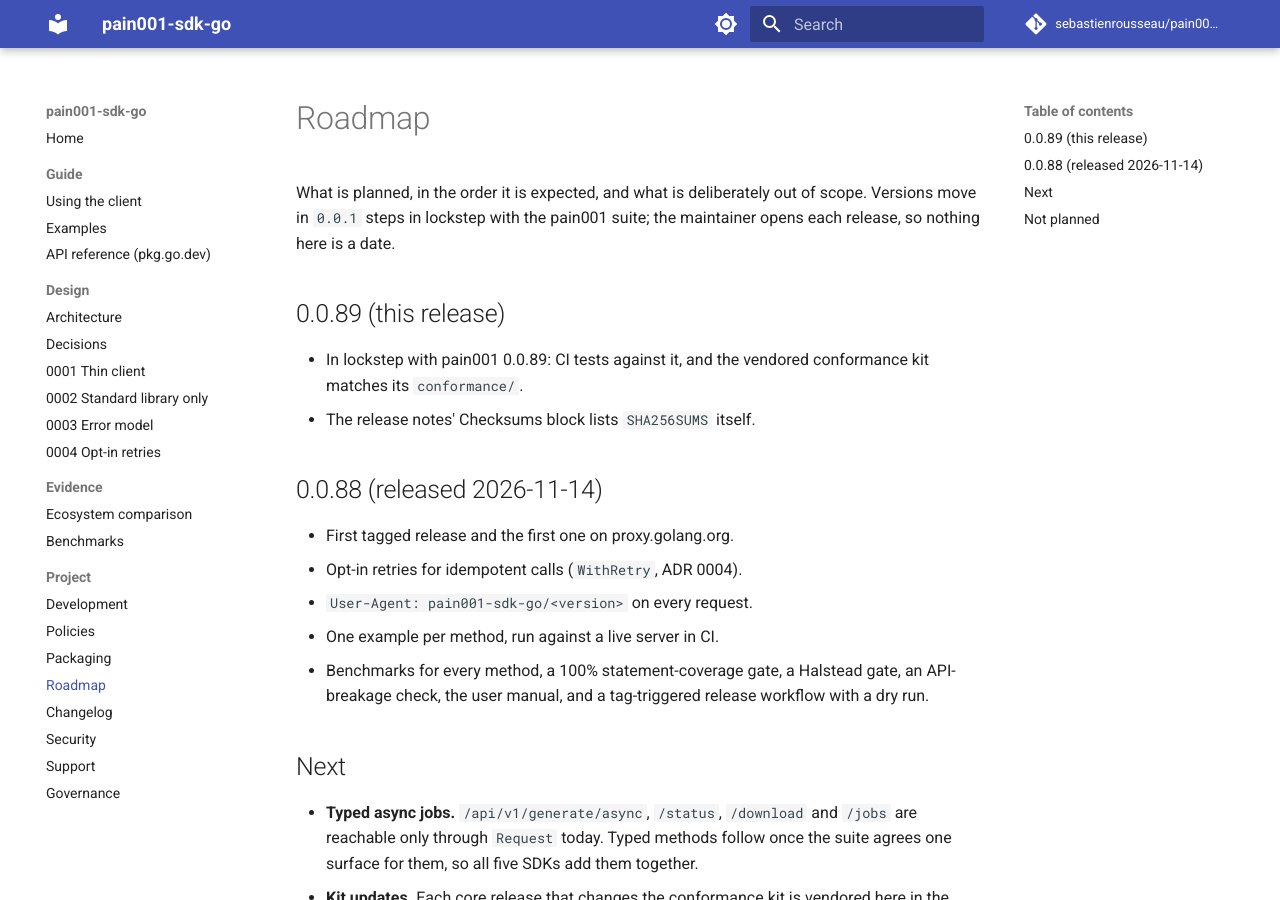
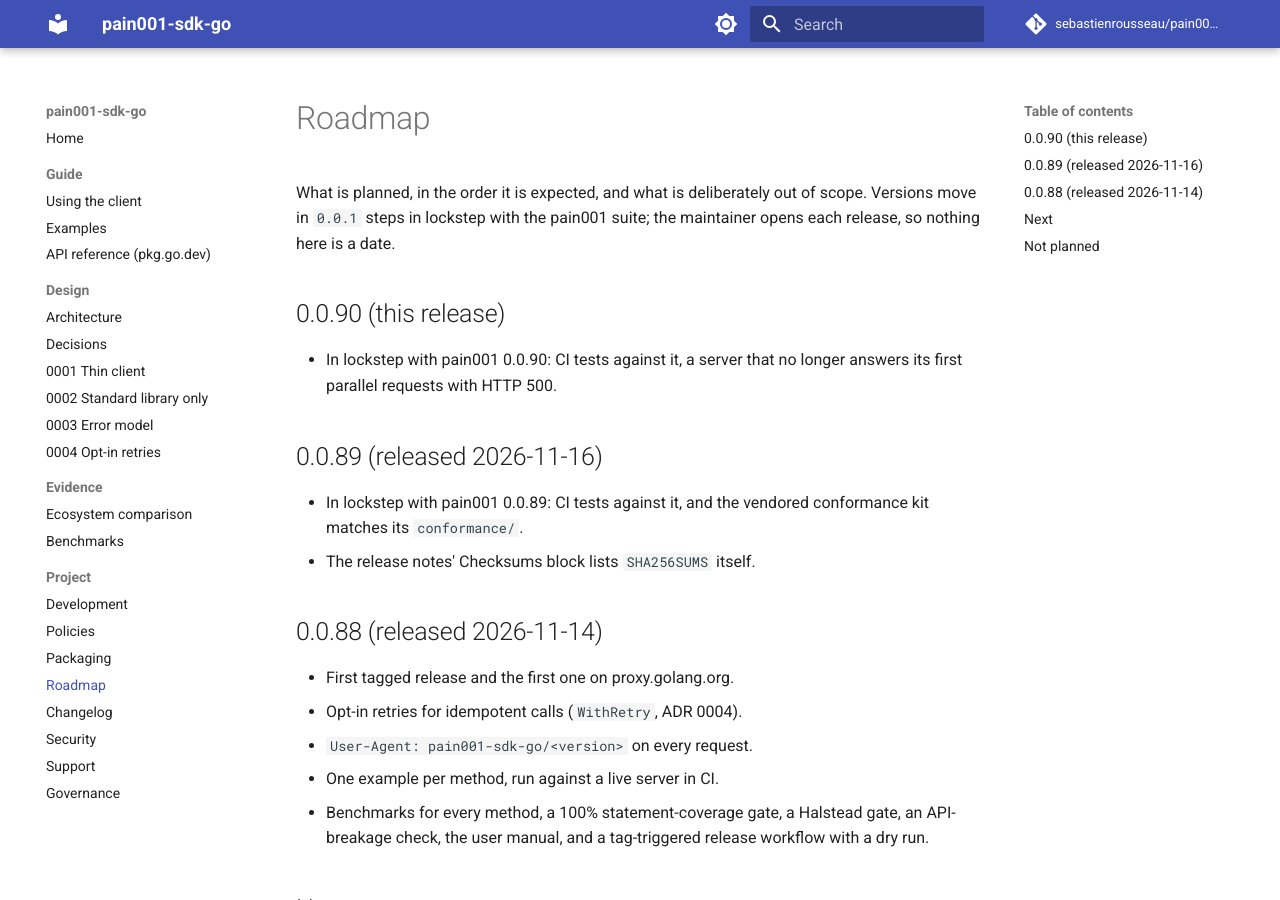
Before and after one commit to sebastienrousseau/pain001-sdk-go, an MkDocs documentation site: the page built from docs/ROADMAP.md, in a window 1280 px wide and 900 px high. Built offline with MkDocs 1.6.1 and Material for MkDocs 9.7.7, drawn with Linux system fonts in a browser that asks for light colours; comment, search, counter and statistics services are not loaded.

Commit message:
chore: align every version restatement at 0.0.90
The suite's 0.0.90 release covers the whole family, so the module
version moves with it: version.go (and with it the User-Agent),
CITATION.cff, the install snippets in README.md and docs/index.md,
the bug report placeholder, the verify-tag examples in KEYS.asc and
docs/packaging.md, and the tag command in DEVELOPMENT.md.

The SECURITY.md and SUPPORT.md tables show 0.0.90 as current and
0.0.89, released today, as the prior row. The roadmap gains a 0.0.90
section and records 0.0.89 as released. The CHANGELOG opens an
Unreleased section for the work.

The server pin moves in the next commit. Verified:
scripts/verify-release-versions reports 0.0.90 everywhere.

Assisted-by: Claude Code:claude-opus-5-5
Co-Authored-By: Claude Opus 5.5 <noreply@anthropic.com>
Signed-off-by: Sebastien Rousseau <sebastienrousseau@users.noreply.github.com>

````diff
--- a/docs/ROADMAP.md
+++ b/docs/ROADMAP.md
@@ -7,7 +7,12 @@ out of scope. Versions move in `0.0.1` steps in lockstep with the
 pain001 suite; the maintainer opens each release, so nothing here is a
 date.
 
-## 0.0.89 (this release)
+## 0.0.90 (this release)
+
+- In lockstep with pain001 0.0.90: CI tests against it, a server
+  that no longer answers its first parallel requests with HTTP 500.
+
+## 0.0.89 (released 2026-11-16)
 
 - In lockstep with pain001 0.0.89: CI tests against it, and the
   vendored conformance kit matches its `conformance/`.
--- a/docs/packaging.md
+++ b/docs/packaging.md
@@ -41,7 +41,7 @@ files that cannot carry a header, and `reuse lint` runs in CI.
 git clone https://github.com/sebastienrousseau/pain001-sdk-go
 cd pain001-sdk-go
 git config gpg.ssh.allowedSignersFile KEYS.asc
-git verify-tag v0.0.89
+git verify-tag v0.0.90
 sha256sum -c SHA256SUMS   # in a directory holding the downloaded assets
 ```
 
````
Also changed, not shown: CHANGELOG.md (+2 -0 lines), DEVELOPMENT.md (+1 -1 lines), README.md (+1 -1 lines), SECURITY.md (+2 -2 lines), SUPPORT.md (+2 -2 lines), docs/index.md (+1 -1 lines), 4 other files.
